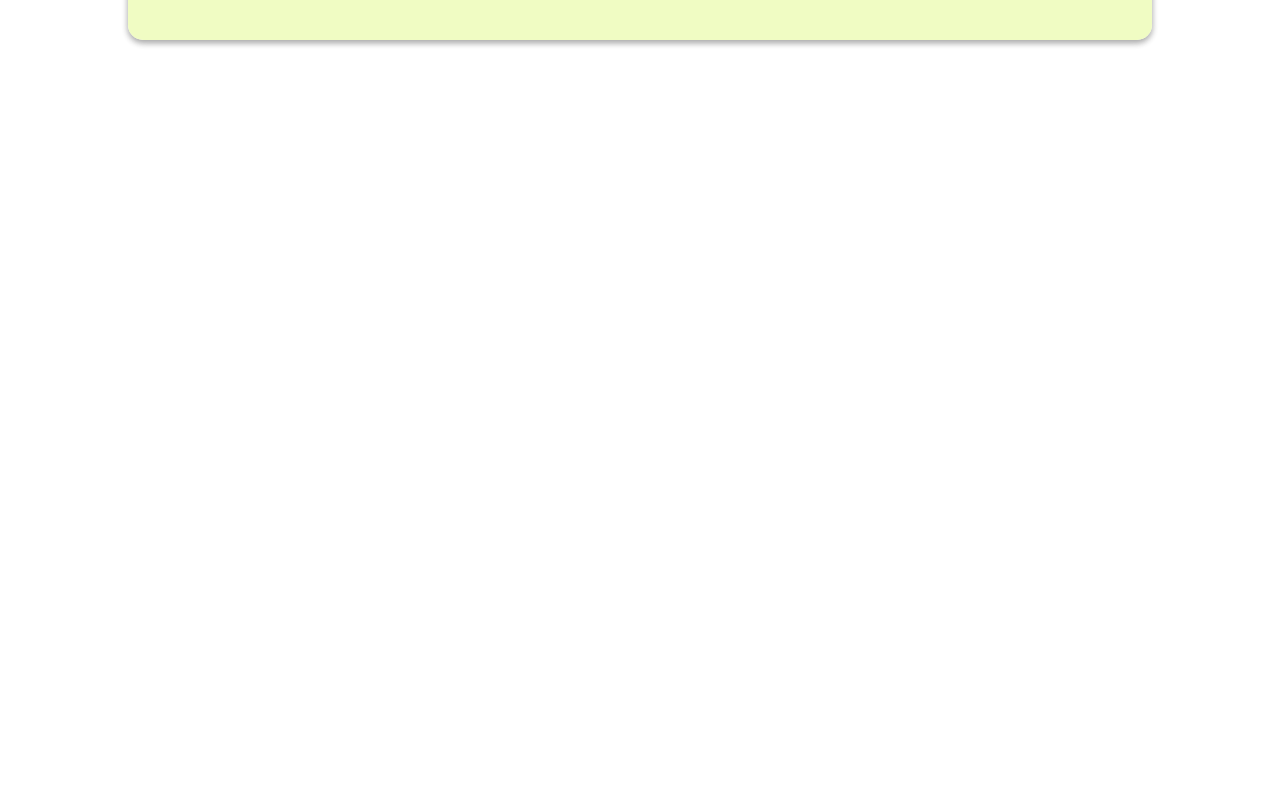
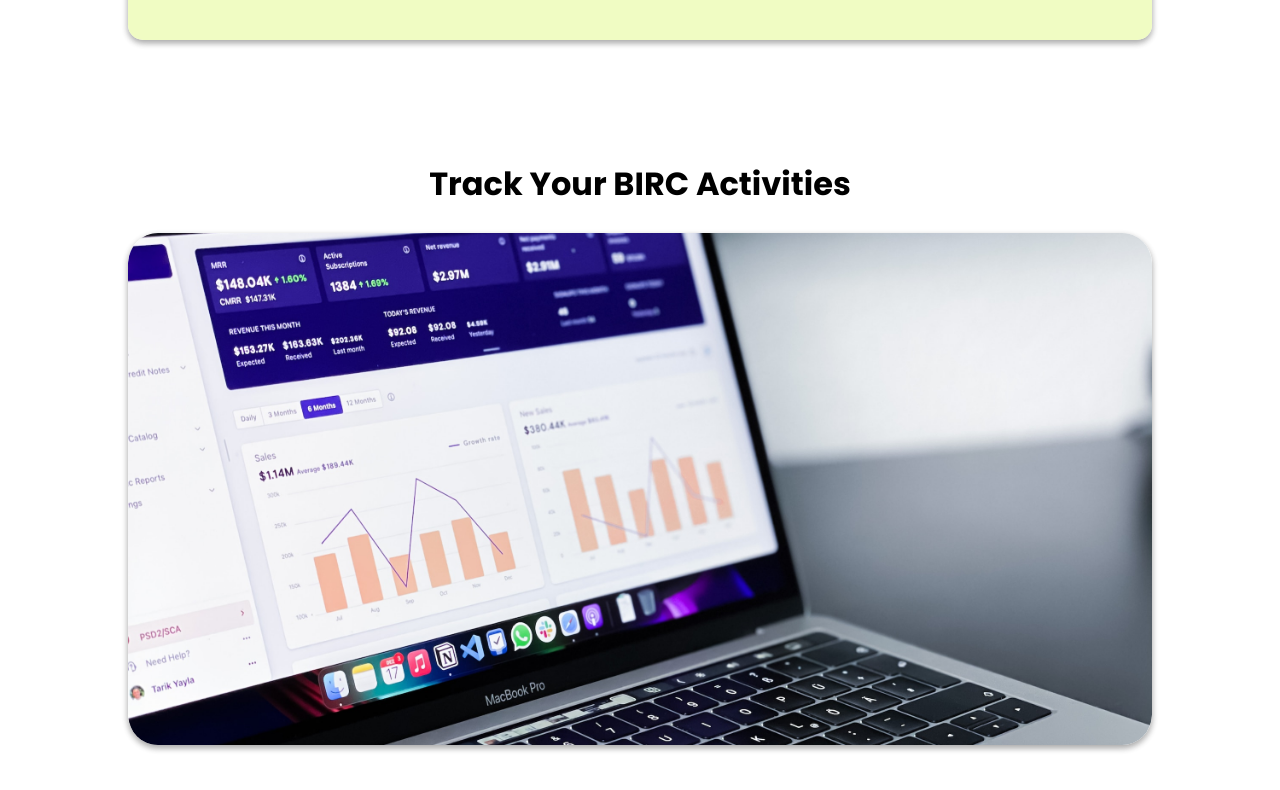
Before and after one commit to Sheila-a/Circle-WMS, a React (Vite) app in the folder client/: page / in a window 1280 px wide. Shown: the part 7004-7794 px from the top of the page. Before the commit the page ends 7164 px from the top, so only its background shows below. Built offline with nearby package versions, Linux system fonts and the light colour scheme.

Commit message:
Track BIRC COMPLETE

```diff
--- a/client/src/Page/Home/Home.jsx
+++ b/client/src/Page/Home/Home.jsx
@@ -1,6 +1,7 @@
 import About from "./HomeComponents/About/About";
 import Hero from "./HomeComponents/Hero/Hero";
 import HowItWorks from "./HomeComponents/HowItWorks/HowItWorks";
+import TrackBIRC from "./HomeComponents/TrackBIRC/TrackBIRC";
 import WhatWeDo from "./HomeComponents/WhatWeDo/WhatWeDo";
 
 const Home = () => {
@@ -10,6 +11,7 @@ const Home = () => {
       <About />
       <WhatWeDo />
       <HowItWorks />
+      <TrackBIRC />
     </div>
   );
 };
--- a/client/src/Page/Home/HomeComponents/TrackBIRC/TrackBIRC.jsx
+++ b/client/src/Page/Home/HomeComponents/TrackBIRC/TrackBIRC.jsx
@@ -1,6 +1,13 @@
 import design from "./style.module.css";
+import Track from "../../../../assets/track.png";
+
 const TrackBIRC = () => {
-  return <div className={design.TrackBIRC_container}></div>;
+  return (
+    <div className={design.TrackBIRC_container}>
+      <h1>Track Your BIRC Activities</h1>
+      <img src={Track} alt="" className={design.TrackBIRC_img} />
+    </div>
+  );
 };
 
 export default TrackBIRC;
--- a/client/src/Page/Home/HomeComponents/TrackBIRC/style.module.css
+++ b/client/src/Page/Home/HomeComponents/TrackBIRC/style.module.css
@@ -0,0 +1,12 @@
+.TrackBIRC_container {
+  margin: 10px 10vw 100px 10vw;
+  text-align: center;
+}
+
+.TrackBIRC_img {
+  width: 100%;
+  object-fit: cover;
+  box-shadow: rgba(0, 0, 0, 0.16) 0px 3px 6px, rgba(0, 0, 0, 0.23) 0px 3px 6px;
+  border-radius: 30px;
+  margin-top: 25px;
+}
```
